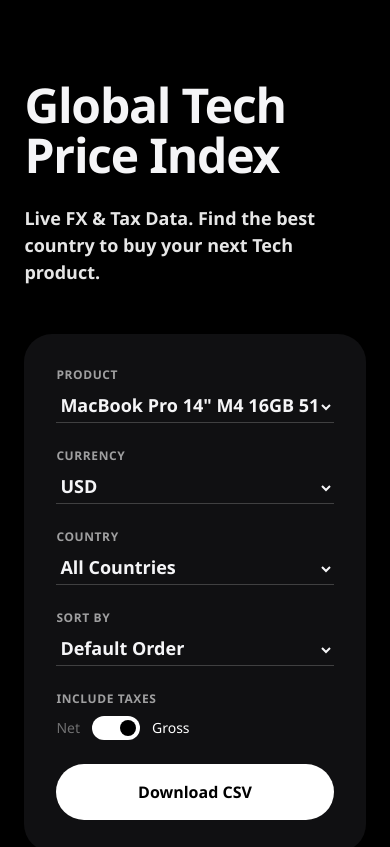
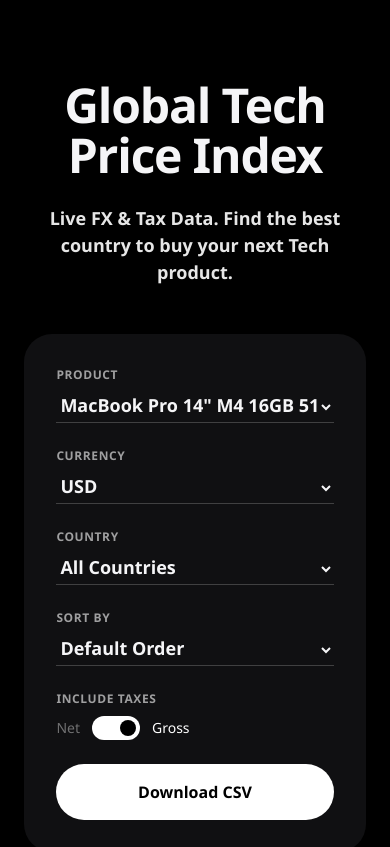
Before and after one commit to FPL-Masterminds/global-tech-price, a React (Vite) app: page / in a window 390 px wide. Shown: the top 847 px of the page. Built offline with nearby package versions, Linux system fonts and the light colour scheme.

Commit message:
Center-align hero text on mobile only

```diff
--- a/App.tsx
+++ b/App.tsx
@@ -70,11 +70,11 @@ const App: React.FC = () => {
 
         <div className="relative z-10 w-[87.5%] max-w-[1200px] grid grid-cols-1 md:grid-cols-2 gap-12 items-center">
           {/* Left Column - Title */}
-          <div>
+          <div className="text-center md:text-left">
             <h1 className="text-[48px] md:text-[72px] font-semibold leading-[1.05] mb-6 tracking-tight">
               Global Tech <br /> Price Index
             </h1>
-            <p className="text-[18px] md:text-[22px] font-semibold text-white/90 max-w-[500px]">
+            <p className="text-[18px] md:text-[22px] font-semibold text-white/90 max-w-[500px] mx-auto md:mx-0">
               Live FX & Tax Data. Find the best country to buy your next Tech product.
             </p>
           </div>
```
